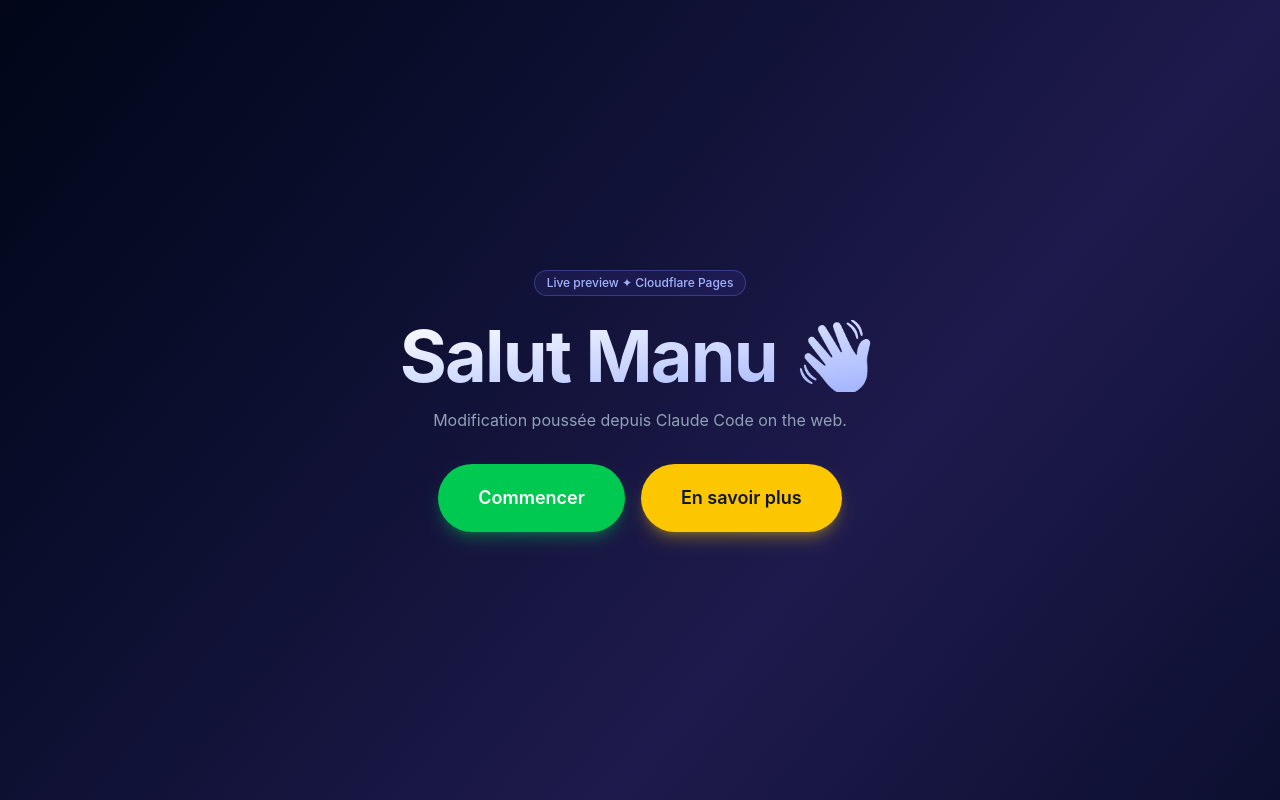
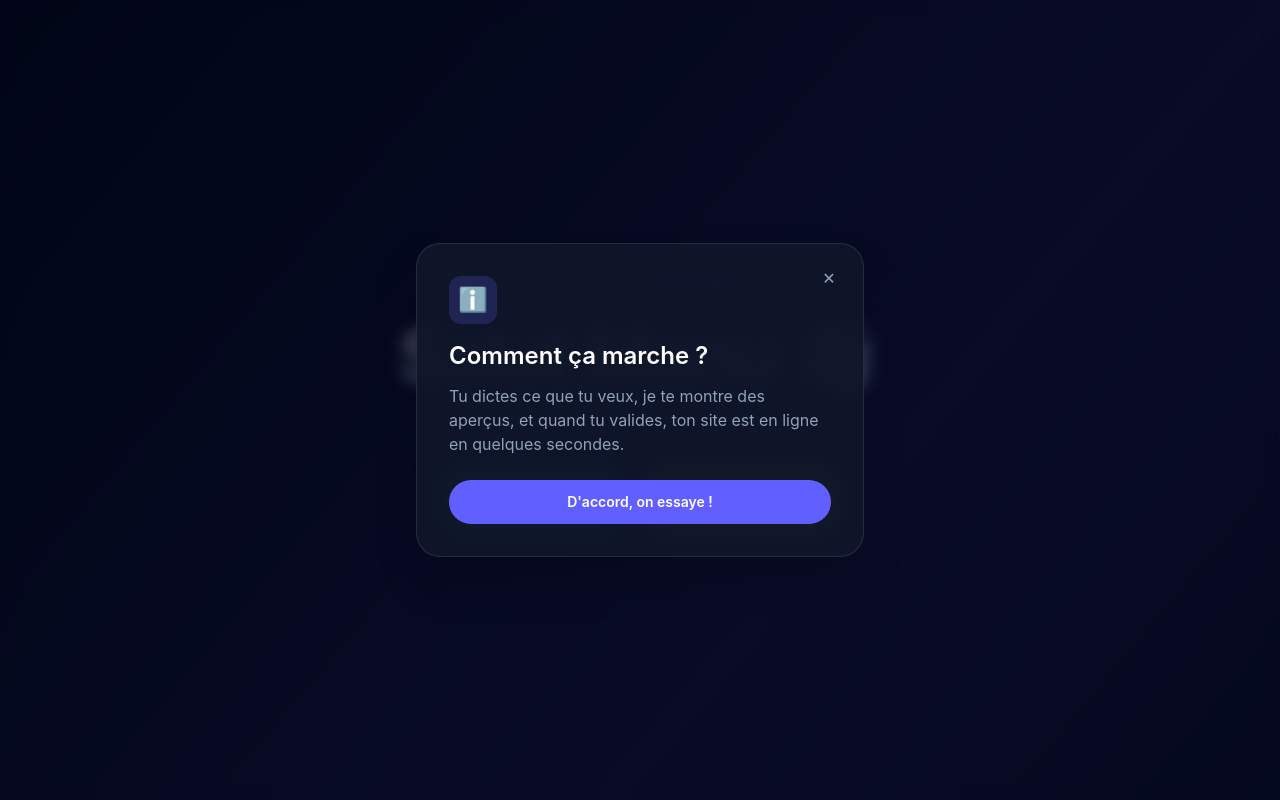
Before and after one commit to ManuAVQN/website-starter-kit, a Next.js app: page / in a window 1280 px wide. Both pictures are taken after a click on the button "En savoir plus". Shown: the top 800 px of the page. Built offline with nearby package versions, Linux system fonts and the light colour scheme.

Commit message:
Add interactive info modal and shot script click support
https://claude.ai/code/session_01WQFujPNrfmnUnLLtwZ6Qdi

```diff
--- /dev/null
+++ b/app/components/InfoModal.tsx
@@ -0,0 +1,57 @@
+"use client";
+
+import { useState } from "react";
+
+export function InfoModal() {
+  const [open, setOpen] = useState(false);
+
+  return (
+    <>
+      <button
+        id="open-info-modal"
+        onClick={() => setOpen(true)}
+        className="rounded-full bg-yellow-400 px-10 py-5 text-lg font-semibold text-slate-900 shadow-lg shadow-yellow-400/30 transition hover:bg-yellow-300"
+      >
+        En savoir plus
+      </button>
+
+      {open && (
+        <div
+          id="info-modal-backdrop"
+          onClick={() => setOpen(false)}
+          className="fixed inset-0 z-50 grid place-items-center bg-slate-950/70 backdrop-blur-sm px-4"
+        >
+          <div
+            id="info-modal"
+            onClick={(e) => e.stopPropagation()}
+            className="relative w-full max-w-md rounded-3xl border border-white/10 bg-slate-900/95 p-8 text-left shadow-2xl"
+          >
+            <button
+              onClick={() => setOpen(false)}
+              aria-label="Fermer"
+              className="absolute right-4 top-4 grid h-9 w-9 place-items-center rounded-full text-slate-400 transition hover:bg-white/5 hover:text-white"
+            >
+              ✕
+            </button>
+            <div className="mb-4 grid h-12 w-12 place-items-center rounded-xl bg-indigo-500/20 text-2xl">
+              ℹ️
+            </div>
+            <h2 className="text-2xl font-semibold text-white">
+              Comment ça marche ?
+            </h2>
+            <p className="mt-3 text-slate-400">
+              Tu dictes ce que tu veux, je te montre des aperçus, et quand
+              tu valides, ton site est en ligne en quelques secondes.
+            </p>
+            <button
+              onClick={() => setOpen(false)}
+              className="mt-6 w-full rounded-full bg-indigo-500 px-6 py-3 text-sm font-semibold text-white transition hover:bg-indigo-400"
+            >
+              D'accord, on essaye !
+            </button>
+          </div>
+        </div>
+      )}
+    </>
+  );
+}
--- a/app/page.tsx
+++ b/app/page.tsx
@@ -1,3 +1,5 @@
+import { InfoModal } from "./components/InfoModal";
+
 export default function Home() {
   return (
     <main className="min-h-screen bg-gradient-to-br from-slate-950 via-indigo-950 to-slate-950">
@@ -16,9 +18,7 @@ export default function Home() {
             <button className="rounded-full bg-green-500 px-10 py-5 text-lg font-semibold text-white shadow-lg shadow-green-500/30 transition hover:bg-green-400">
               Commencer
             </button>
-            <button className="rounded-full bg-yellow-400 px-10 py-5 text-lg font-semibold text-slate-900 shadow-lg shadow-yellow-400/30 transition hover:bg-yellow-300">
-              En savoir plus
-            </button>
+            <InfoModal />
           </div>
         </div>
       </section>
--- a/scripts/shot.mjs
+++ b/scripts/shot.mjs
@@ -23,6 +23,8 @@ const mode = process.argv[3] || "viewport";
 const target = process.argv[4];
 const out = process.argv[5] || "/tmp/site.png";
 const pad = parseInt(process.argv[6] || "0", 10);
+const clickBefore = process.argv[7]; // CSS selector à cliquer avant la capture (utile pour ouvrir des modales)
+const waitMs = parseInt(process.argv[8] || "300", 10); // attente après le clic
 
 if (!url) {
   console.error("Usage: node scripts/shot.mjs <url> [mode] [target] [out] [pad]");
@@ -36,6 +38,11 @@ const ctx = await browser.newContext({
 });
 const page = await ctx.newPage();
 await page.goto(url, { waitUntil: "networkidle" });
+
+if (clickBefore) {
+  await page.locator(clickBefore).click();
+  await page.waitForTimeout(waitMs);
+}
 
 if (mode === "full") {
   await page.screenshot({ path: out, fullPage: true });
```
Also changed, not shown: 1 other file (tests, documents, lock files or other folders).
